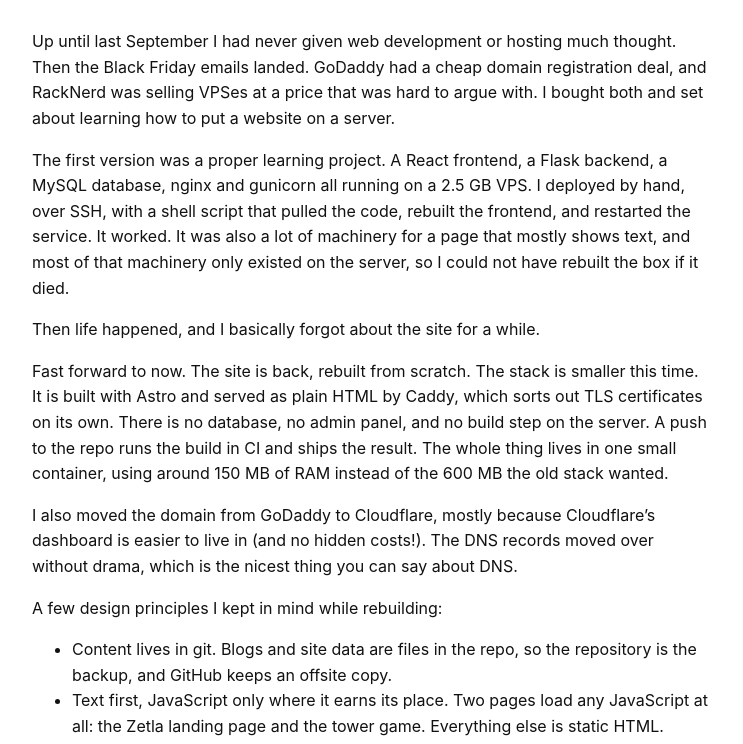
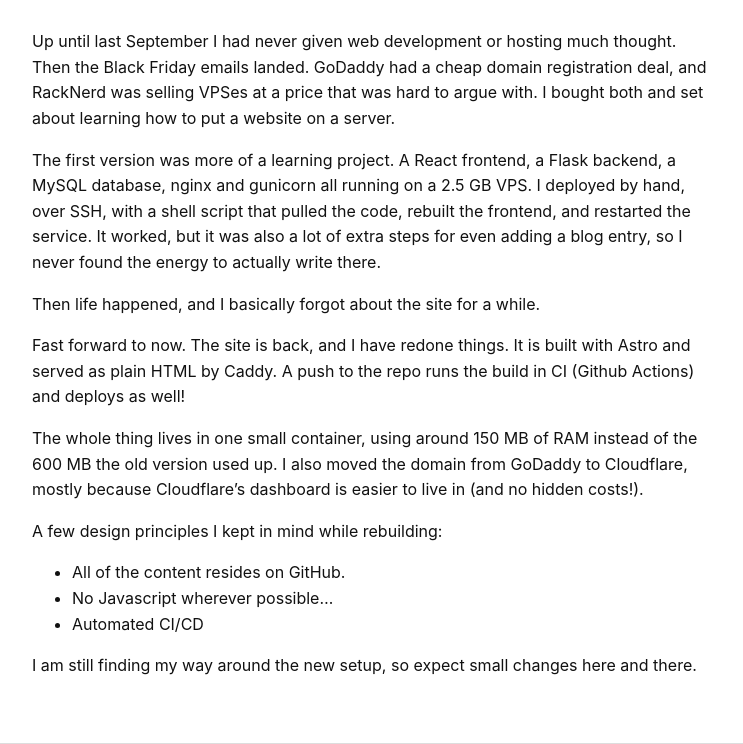
Before and after one commit to TimeATronics/aradhyac, an Astro site in the folder site/: page /blog/hello-world in a window 1280 px wide. Shown: the part 186-930 px from the top of the page, without its empty margins (268-1011 px from the left). Built offline with nearby package versions, Linux system fonts and the light colour scheme; Astro itself is replaced by a stand-in of ours.

Commit message:
blog: update hello-world.md

```diff
--- a/site/src/content/blog/hello-world.md
+++ b/site/src/content/blog/hello-world.md
@@ -6,19 +6,18 @@ tags: ["meta"]
 ---
 Up until last September I had never given web development or hosting much thought. Then the Black Friday emails landed. GoDaddy had a cheap domain registration deal, and RackNerd was selling VPSes at a price that was hard to argue with. I bought both and set about learning how to put a website on a server.
 
-The first version was a proper learning project. A React frontend, a Flask backend, a MySQL database, nginx and gunicorn all running on a 2.5 GB VPS. I deployed by hand, over SSH, with a shell script that pulled the code, rebuilt the frontend, and restarted the service. It worked. It was also a lot of machinery for a page that mostly shows text, and most of that machinery only existed on the server, so I could not have rebuilt the box if it died.
+The first version was more of a learning project. A React frontend, a Flask backend, a MySQL database, nginx and gunicorn all running on a 2.5 GB VPS. I deployed by hand, over SSH, with a shell script that pulled the code, rebuilt the frontend, and restarted the service. It worked, but it was also a lot of extra steps for even adding a blog entry, so I never found the energy to actually write there.
 
 Then life happened, and I basically forgot about the site for a while.
 
-Fast forward to now. The site is back, rebuilt from scratch. The stack is smaller this time. It is built with Astro and served as plain HTML by Caddy, which sorts out TLS certificates on its own. There is no database, no admin panel, and no build step on the server. A push to the repo runs the build in CI and ships the result. The whole thing lives in one small container, using around 150 MB of RAM instead of the 600 MB the old stack wanted.
+Fast forward to now. The site is back, and I have redone things. It is built with Astro and served as plain HTML by Caddy. A push to the repo runs the build in CI (Github Actions) and deploys as well!
 
-I also moved the domain from GoDaddy to Cloudflare, mostly because Cloudflare's dashboard is easier to live in (and no hidden costs!). The DNS records moved over without drama, which is the nicest thing you can say about DNS.
+The whole thing lives in one small container, using around 150 MB of RAM instead of the 600 MB the old version used up. I also moved the domain from GoDaddy to Cloudflare, mostly because Cloudflare's dashboard is easier to live in (and no hidden costs!).
 
 A few design principles I kept in mind while rebuilding:
 
-- Content lives in git. Blogs and site data are files in the repo, so the repository is the backup, and GitHub keeps an offsite copy.
-- Text first, JavaScript only where it earns its place. Two pages load any JavaScript at all: the Zetla landing page and the tower game. Everything else is static HTML.
-- No database. Structured data is a handful of JSON files, edited through a small editor that commits to the repo.
-- Deploy by push. No SSH sessions, no builds on the box. CI does the work and syncs the output.
+- All of the content resides on GitHub.
+- No Javascript wherever possible...
+- Automated CI/CD
 
 I am still finding my way around the new setup, so expect small changes here and there.
```
